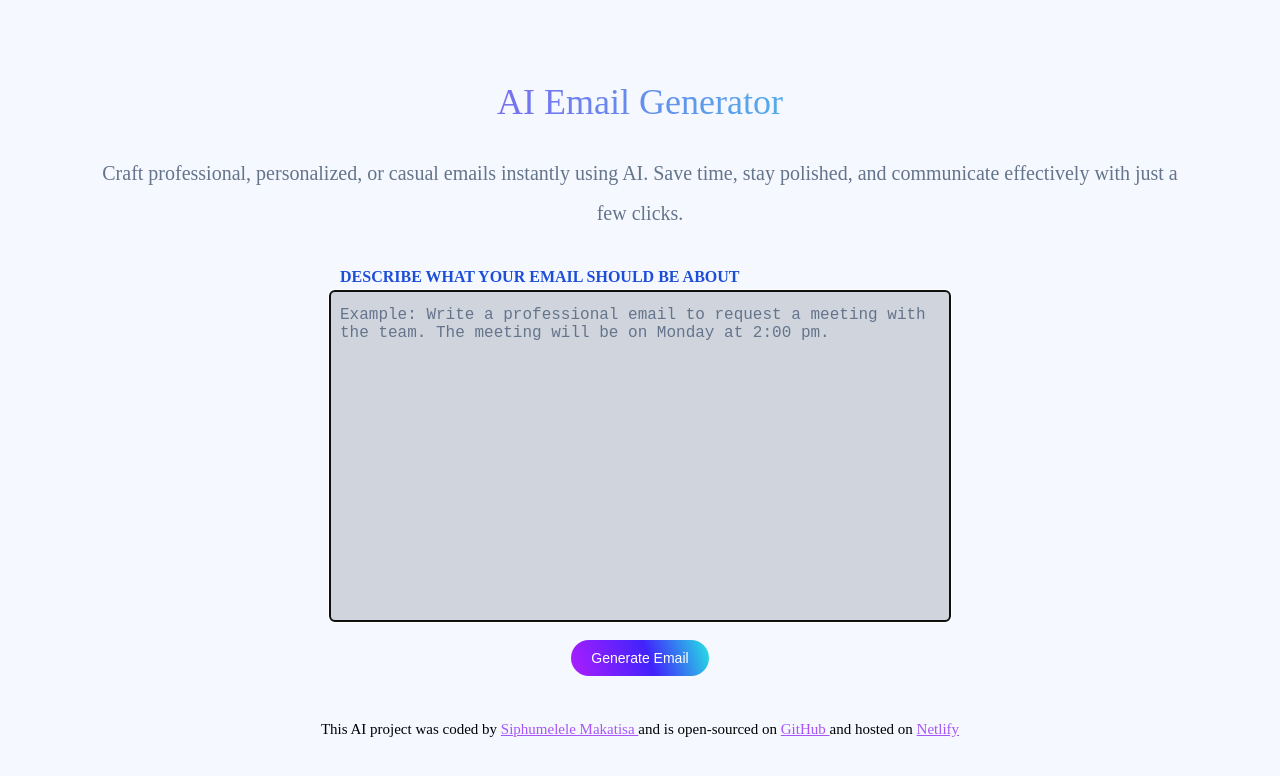
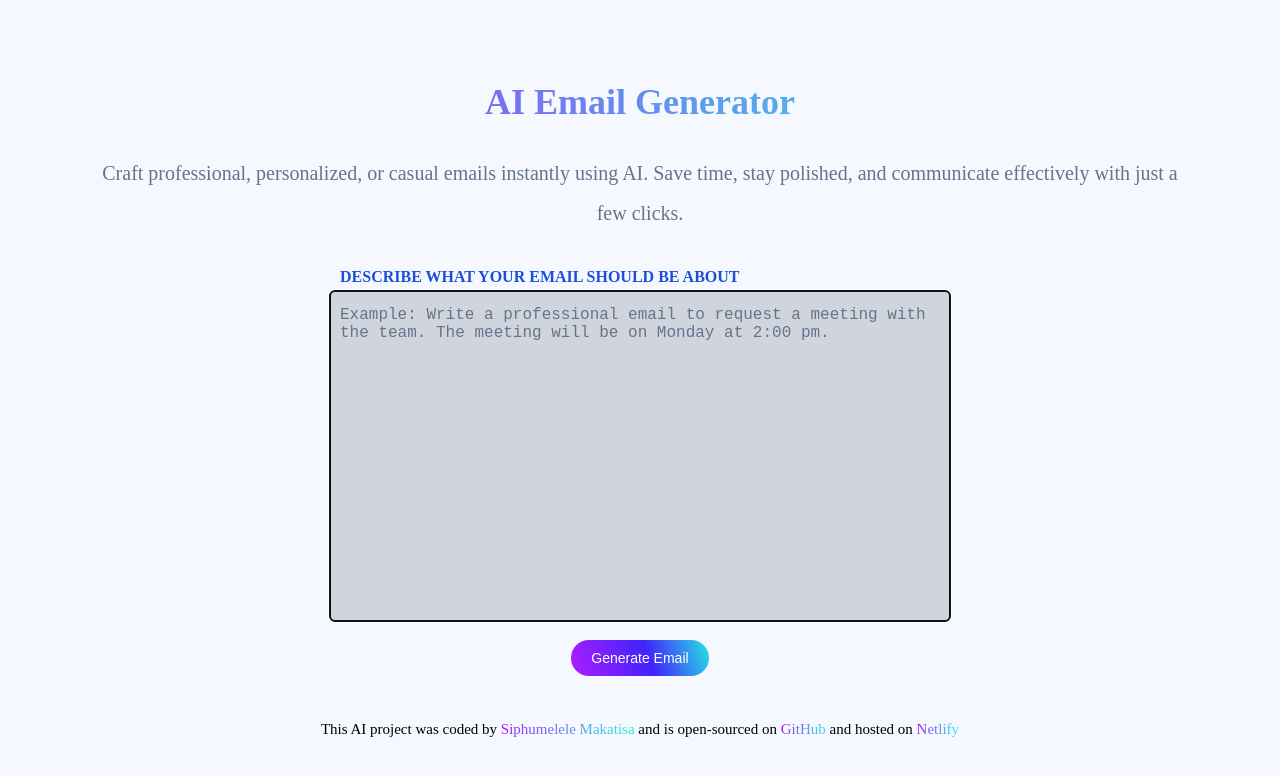
Before and after one commit to SIPHUMELELE22/AI-Email-Generator, a plain HTML site: page index.html in a window 1280 px wide. Drawn offline with nearby package versions, Linux system fonts and the light colour scheme.

Commit message:
Update style.css
Updated the styling

```diff
--- a/style.css
+++ b/style.css
@@ -8,9 +8,8 @@ header {
 }
 h1 {
   text-align: center;
-  color: #1e3a8a;
   font-size: 36px;
-  font-weight: 500;
+  font-weight: 600;
   line-height: 1.5;
   background: linear-gradient(to right, #a91cf8, #23ffe1);
   -webkit-background-clip: text;
@@ -88,7 +87,9 @@ footer {
   font-size: 15px;
 }
 a {
-  color: #a855f7;
+  background: linear-gradient(to right, #a91cf8, #23ffe1);
+  -webkit-background-clip: text;
+  -webkit-text-fill-color: transparent;
 }
 a:hover {
   color: #22d3ee;
```
